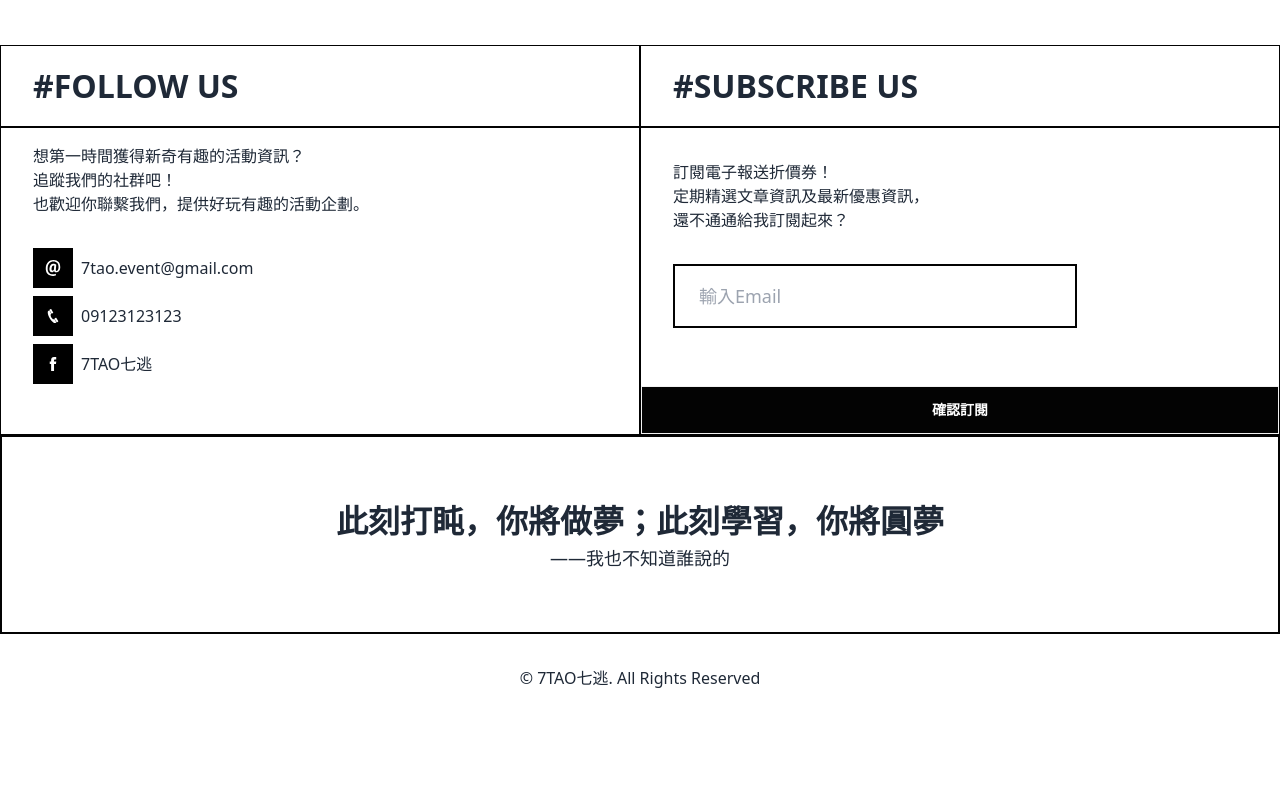
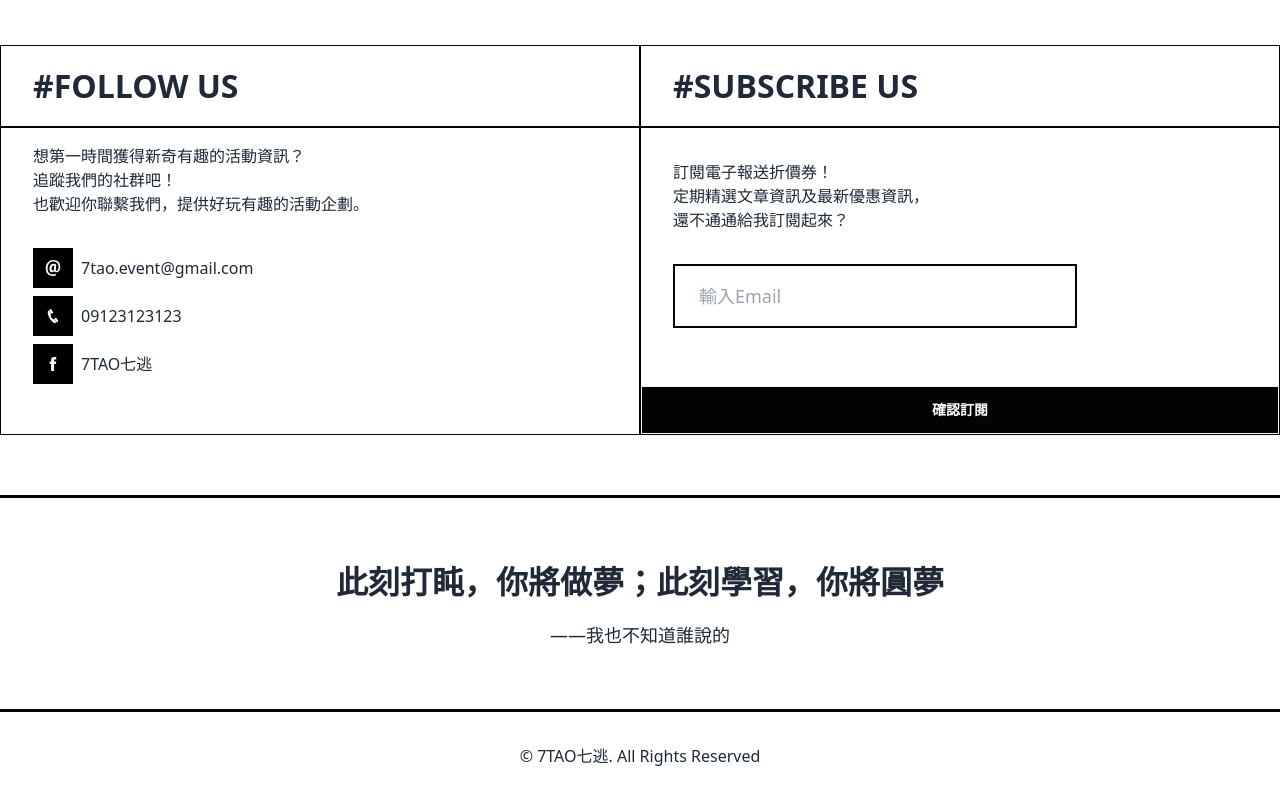
Before and after one commit to RayChen1996/TicketBooking, a React (Vite) app: page / in a window 1280 px wide. Shown: the part 3605-4405 px from the top of the page. Before the commit the page ends 4327 px from the top, so only its background shows below. Built offline with nearby package versions, Linux system fonts and the light colour scheme.

Commit message:
fix footer styling

```diff
--- a/src/components/Layouts/Basic/AppFooter.tsx
+++ b/src/components/Layouts/Basic/AppFooter.tsx
@@ -1,7 +1,7 @@
 export default function AppFooter() {
   return (
-    <footer className=" my-8 flex justify-center">
-      <div className=" h-1 bg-black"></div>© 7TAO七逃. All Rights Reserved
+    <footer className=" py-8   flex justify-center border-t-[3px] border-primary">
+      © 7TAO七逃. All Rights Reserved
     </footer>
   );
 }
--- a/src/components/pages/home/Block7.tsx
+++ b/src/components/pages/home/Block7.tsx
@@ -4,11 +4,11 @@ interface Block7Props {
 }
 export default function Block7({ title, subTitle }: Block7Props) {
   return (
-    <div className=" border-2 border-primary flex justify-center flex-col items-center py-[60px]">
+    <div className=" mt-[60px] border-[3px] border-b-0 border-l-0 border-r-0 border-primary flex justify-center flex-col items-center py-[60px]">
       <div>
         <strong className=" md:text-[32px]">{title}</strong>
       </div>
-      <p className=" md:text-[18px]">{subTitle}</p>
+      <p className=" md:text-[18px] mt-4">{subTitle}</p>
     </div>
   );
 }
--- a/src/components/pages/sign-in/index.tsx
+++ b/src/components/pages/sign-in/index.tsx
@@ -22,7 +22,7 @@ function FormBlock() {
           <input
             type="text"
             placeholder="請輸入帳號"
-            className="input input-bordered w-full "
+            className="input input-bordered w-full border-primary border-2 rounded-none"
           />
         </label>
 
@@ -33,10 +33,10 @@ function FormBlock() {
           <input
             type="text"
             placeholder="請輸入密碼"
-            className="input input-bordered w-full  "
+            className="input input-bordered w-full border-primary border-2 rounded-none  "
           />
         </label>
-        <button className=" btn bg-primary text-white">
+        <button className=" mt-8 btn bg-primary text-white rounded-none">
           登入
           <img src={arrowSvg} alt="" className=" text-white" />
         </button>
```
